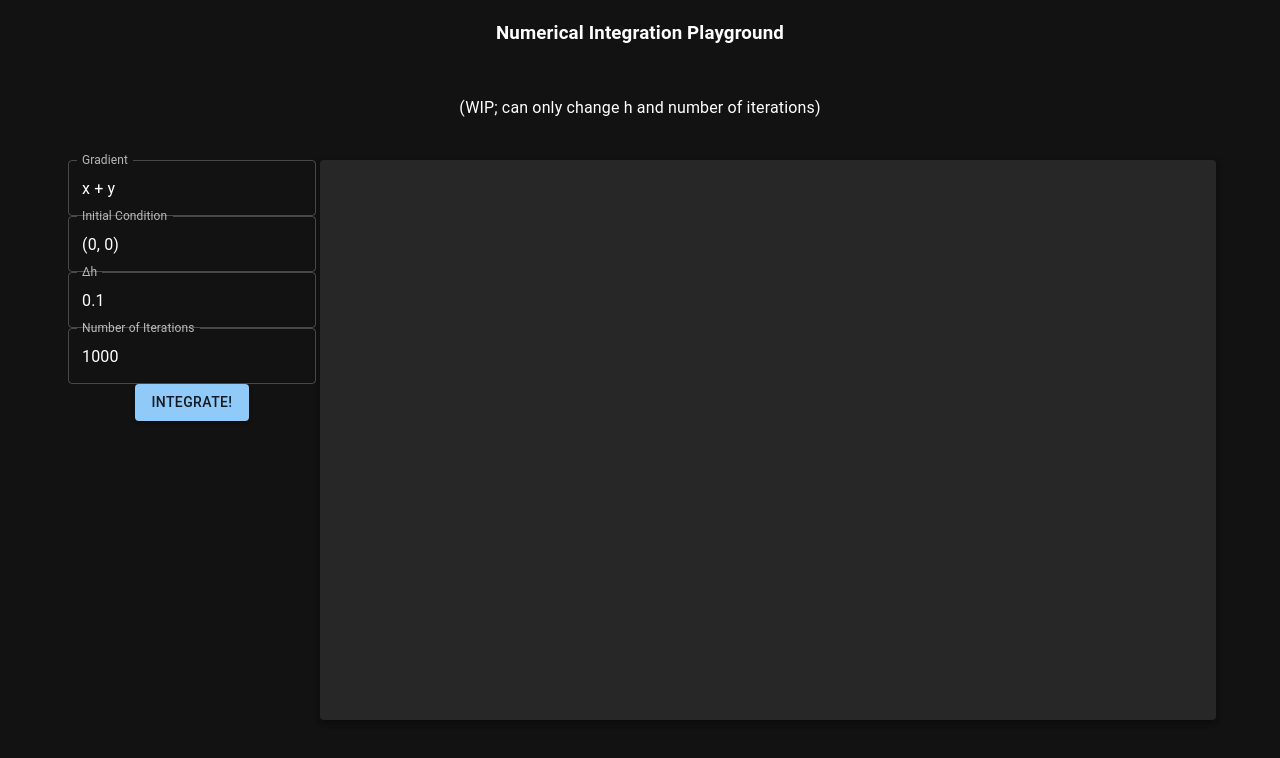
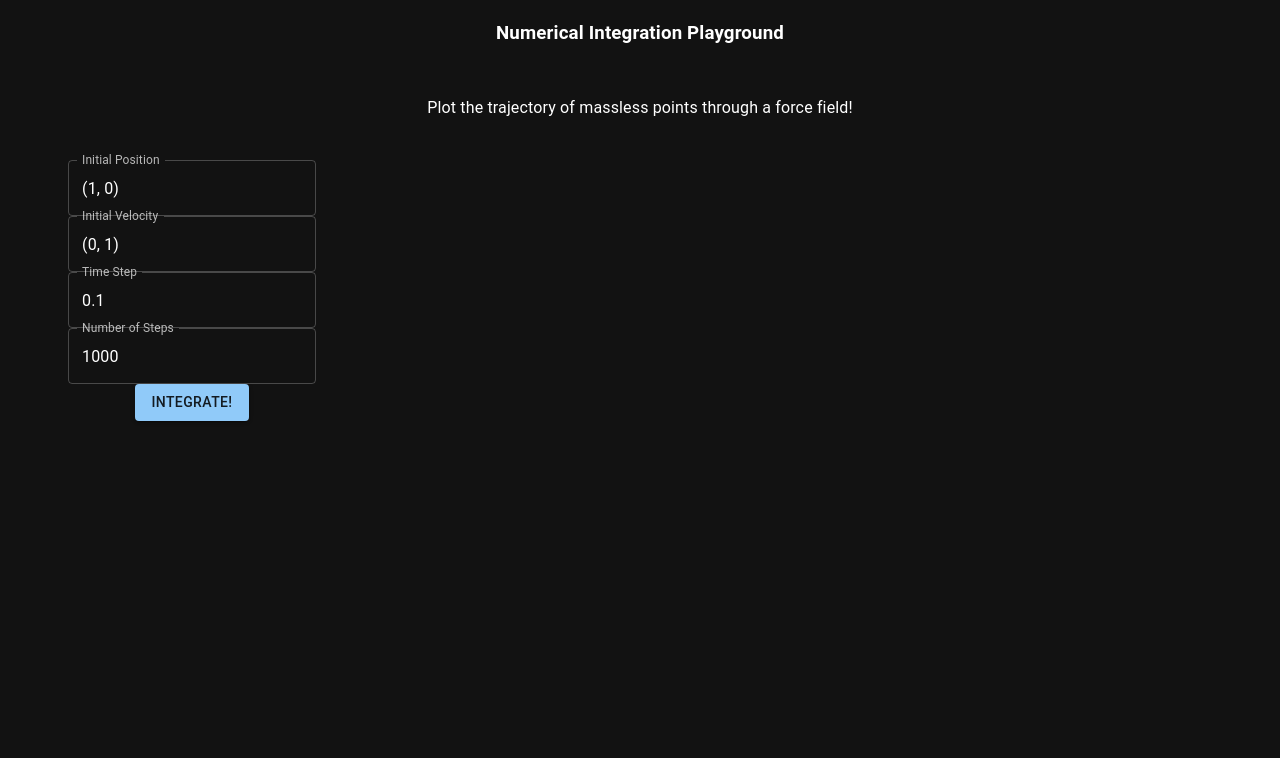
Before and after one commit to tarinyoom/ode-integrators, a React (Create React App) app in the folder frontend/: page / in a window 1280 px wide. Shown: the top 758 px of the page. Built offline with nearby package versions, Linux system fonts and the light colour scheme.

Commit message:
Input takes x + v, graph ortho scaling

```diff
--- a/frontend/src/App.tsx
+++ b/frontend/src/App.tsx
@@ -2,11 +2,11 @@ import CssBaseline from '@mui/material/CssBaseline';
 import { ThemeProvider, createTheme } from '@mui/material/styles';
 import { TextField, Button } from "@mui/material";
 import { useState } from 'react';
-import { parse, MathNode } from 'mathjs';
 import './App.css';
 import Graph from './Graph';
 import { Box } from '@mui/material';
 import { calculate } from './backendSurface';
+import { parsePoint2D, stringifyPoint, parseN, parseH } from './serdeInputs';
 
 function App() {
 
@@ -16,39 +16,17 @@ function App() {
     }
   });
 
-  const defaultGrad = "x + y";
-  const defaultInit = "(1, 0)";
+  const defaultX = "(1, 0)";
+  const defaultV = "(0, 1)";
   const defaultH = ".1";
   const defaultN = "1000";
 
-  function parseGrad(s: string) : MathNode | null {
-    try {
-      return parse(s);
-    } catch (_) {
-      return null;
-    }
-  }
-
-  function parseInit(s: string) : Point | null {
-    return {x: 0, y: 0};
-  }
-
-  function parseH(s: string) : number | null {
-    const val = parseFloat(s);
-    return val ? val : null;
-  }
-
-  function parseN(s: string) : number | null {
-    const val = parseInt(s);
-    return val ? val : null;
-  }
-
-  const [grad, setGrad] = useState<MathNode | null>(parseGrad(defaultGrad));
-  const [init, setInit] = useState<Point | null>(parseInit(defaultInit));
+  const [x, setX] = useState<Point | null>(parsePoint2D(defaultX));
+  const [v, setV] = useState<Point | null>(parsePoint2D(defaultV));
   const [h, setH] = useState<number | null>(parseH(defaultH));
   const [n, setN] = useState<number | null>(parseN(defaultN));
 
-  const [data, setData] = useState<Point[]>();
+  const [data, setData] = useState<PointState[]>();
 
   return (
     <ThemeProvider theme={darkTheme}>
@@ -58,28 +36,28 @@ function App() {
       <h3>Numerical Integration Playground</h3>
     </Box>
     <Box display="flex" justifyContent="center" height={"10vh"}>
-      <p>(WIP; can only change h and number of iterations)</p>
+      <p>Plot the trajectory of massless points through a force field!</p>
     </Box>
       <Box margin="auto" display="flex" height={"70vh"} width={"90vw"}>
         <Box width={"20vw"}>
-          <TextField
-            label="Gradient"
-            error={grad === null}
+        <TextField
+            label="Initial Position"
+            error={x===null}
             autoComplete="off"
-            defaultValue={"x + y"}
+            defaultValue={stringifyPoint(x)}
             onChange={(e) => {
-              setGrad(parseGrad(e.target.value))
+              setX(parsePoint2D(e.target.value));
             }} />
           <TextField
-            label="Initial Condition"
-            error={init===null}
+            label="Initial Velocity"
+            error={v===null}
             autoComplete="off"
-            defaultValue={"(0, 0)"}
+            defaultValue={stringifyPoint(v)}
             onChange={(e) => {
-              setInit(parseInit(e.target.value));
+              setV(parsePoint2D(e.target.value));
             }} />
           <TextField
-            label="Δh"
+            label="Time Step"
             error={h===null}
             autoComplete="off"
             defaultValue={h}
@@ -87,7 +65,7 @@ function App() {
               setH(parseH(e.target.value));
             }} />
           <TextField
-            label="Number of Iterations"
+            label="Number of Steps"
             error={n===null}
             autoComplete="off"
             defaultValue={n}
@@ -95,12 +73,14 @@ function App() {
               setN(parseN(e.target.value));
             }} />
           <Button variant="contained" onClick={async () => {
-            if (grad !== null && init !== null && h !== null && n !== null) {
+            if (x != null && v != null && h !== null && n !== null) {
               setData(await calculate({
-                //gradient: grad,
-                //initialCondition: init,
-                timeStep: h,
-                numSteps: n}));
+                init: [{
+                  x: x,
+                  v: v,
+                }],
+                h: h,
+                n: n}));
             }
           }}>Integrate!</Button>
         </Box>
--- a/frontend/src/Graph.tsx
+++ b/frontend/src/Graph.tsx
@@ -1,12 +1,12 @@
 import { useRef, useEffect } from 'react';
 import * as d3 from 'd3';
 import { BaseType } from 'd3';
-import { Paper } from '@mui/material';
 
-const Graph = ({data}:{data: Point[] | undefined}) => {
+const MARGIN = {top: 20, right: 20, bottom: 30, left: 50};
+const DATA_MARGIN = 1.3; // margin around data points within graph
 
-	const margin = {top: 20, right: 20, bottom: 30, left: 50};
-	const dataMargin = 1.3; // margin around data points within graph
+const Graph = ({data}:{data: PointState[] | undefined}) => {
+
 	const ref = useRef<any>();
 
 	function render() {
@@ -16,38 +16,47 @@ const Graph = ({data}:{data: Point[] | undefined}) => {
 
 		if (data !== undefined && data.length > 0) {
 			// Kind of hacky, is there a better way to find width/height of the image?
-			const width = parseInt(svg.style("width")) - margin.left - margin.right;
-			const height = parseInt(svg.style("height")) - margin.top - margin.bottom;
+			const width = parseInt(svg.style("width"));
+			const height = parseInt(svg.style("height"));
+			const graphDims = [width - MARGIN.left - MARGIN.right, height - MARGIN.top - MARGIN.bottom];
+
+			svg.append("rect")
+				.attr("fill", "0x000000")
+				.attr("width", width)
+				.attr("height", height);
 
 			// calculate domains to show all data points nicely
-			const extents = [d3.extent(data.map((d: Point) => d.x)), d3.extent(data.map((d: Point) => d.y))] as [number, number][];
-			const ranges  = extents.map(e => e[1] - e[0]).map(n => n / 2);
+			const extents = [d3.extent(data.map((d: PointState) => d.x[0])), d3.extent(data.map((d: PointState) => d.x[1]))] as [number, number][];
+			const scale  = extents
+				.map((e: [number, number], i: number) => (e[1] - e[0]) / graphDims[i])
+				.reduce((p: number, c: number) => Math.max(p, c));
+			const ranges  = graphDims.map(dim => dim * scale).map(n => n / 2);
 			const medians = extents.map(e => e[1] + e[0]).map(n => n / 2);
-			const domains = [0, 1].map(
-				i => [-1, 1].map(s => medians[i] + s * ranges[i] * dataMargin)
+			const domains = medians.map(
+				(median, i) => [-1, 1].map(s => median + s * ranges[i] * DATA_MARGIN)
 				)
 
 			// Add X axis
 			var xScale = d3
 				.scaleLinear()
 				.domain(domains[0])
-				.range([0, width]);
+				.range([0, graphDims[0]]);
 
 			var yScale = d3
 				.scaleLinear()
 				.domain(domains[1])
-				.range([height, 0])
+				.range([graphDims[1], 0])
 
 			svg.append("g")
-				.attr("transform", `translate(${margin.left}, ${height + margin.top})`)
+				.attr("transform", `translate(${MARGIN.left}, ${graphDims[1] + MARGIN.top})`)
 				.call(d3.axisBottom(xScale));
 
 			svg.append("g")
-				.attr("transform", `translate(${margin.left}, ${margin.top})`)
+				.attr("transform", `translate(${MARGIN.left}, ${MARGIN.top})`)
 				.call(d3.axisLeft(yScale));
 
 			const transformedData: [number, number][] = data.map(
-				d => [margin.left + xScale(d.x), margin.top + yScale(d.y)]
+				d => [MARGIN.left + xScale(d.x[0]), MARGIN.top + yScale(d.x[1])]
 			);
 
 			svg.append("g")
@@ -57,13 +66,13 @@ const Graph = ({data}:{data: Point[] | undefined}) => {
 			.append("circle")
 				.attr("cx", d => d[0] )
 				.attr("cy", d => d[1] )
-				.attr("r", width / 700)
+				.attr("r", "1px")
 				.style("fill", "#FFFFFF")
 
 			svg.append("path")
 				.attr("fill", "none")
 				.attr("stroke", "#FFFFFF")
-				.attr("stroke-width", width / 2000)
+				.attr("stroke-width", "0.2px")
 				.attr("d", d3.line()(
 					transformedData
 					))
@@ -78,13 +87,11 @@ const Graph = ({data}:{data: Point[] | undefined}) => {
 	})
 
 	return (
-		<Paper elevation={4} sx={{"height": "100%", "width": "100%"}}>
-			<svg
-				ref={ref}
-				width="100%"
-				height="100%"
-			/>
-		</Paper>
+		<svg
+			ref={ref}
+			width="100%"
+			height="100%"
+		/>
 	)
   }
 
--- a/frontend/src/backendSurface.ts
+++ b/frontend/src/backendSurface.ts
@@ -1,9 +1,13 @@
+import testData from "./testData.json";
+
 const BACKEND_ENDPOINT = "https://yhztmrh2ot3j5bsnzmo42zq2ja0apemx.lambda-url.us-west-1.on.aws/";
+const ONLINE = true;
 
 export async function calculate(req: IVPRequest): Promise<IVPResponse> {
 
 	console.log(`sending: ${JSON.stringify(req)}`);
 
+	if (ONLINE) {
 		return fetch(BACKEND_ENDPOINT, {
 			body: JSON.stringify(req),
 			headers: {
@@ -13,4 +17,7 @@ export async function calculate(req: IVPRequest): Promise<IVPResponse> {
 		}).then(async (response) => {
 			return (await response.json()).data;
 		});
+	} else {
+		return testData;
 	}
+}
--- /dev/null
+++ b/frontend/src/serdeInputs.ts
@@ -0,0 +1,42 @@
+export function parsePoint2D(s: string) : Point | null {
+	const point = parsePoint(s);
+	if (point === null || point.length !== 2) {
+		return null;
+	} else {
+		return point;
+	}
+}
+
+function parsePoint(s: string) : Point | null {
+	if (s.length === 0 || s[0] !== "(" || s[s.length - 1] !== ")") {
+		return null;
+	} else {
+		const components = s.substring(1, s.length - 1).split(",").map((fragment: string) => {
+			return parseFloat(fragment.trim());
+		});
+
+		if (components.includes(NaN)) {
+			return null;
+		} else {
+			return components;
+		}
+	}
+}
+
+export function stringifyPoint(p: Point | null) : string | null {
+	if (p === null) {
+		return null;
+	} else {
+		return `(${p.join(", ")})`;
+	}
+}
+
+export function parseH(s: string) : number | null {
+    const val = parseFloat(s);
+    return val ? val : null;
+}
+
+export function parseN(s: string) : number | null {
+    const val = parseInt(s);
+    return val > 0 ? val : null;
+}
--- a/frontend/src/testData.json
+++ b/frontend/src/testData.json
@@ -1,7 +1,10 @@
 [
-	{"x": 1000, "y": 1000},
-	{"x": 2000, "y": 2000},
-	{"x": 3000, "y": 3000},
-	{"x": 3000, "y": 1500},
-	{"x": 1500, "y": 200}
+	{"x": [1000, 1000], "v": [0, 0]},
+	{"x": [2000, 3000], "v": [0, 0]},
+	{"x": [3000, 1500], "v": [0, 0]},
+	{"x": [1500, 200], "v": [0, 0]},
+	{"x": [5000, 0], "v": [0, 0]},
+	{"x": [5000, 5000], "v": [0, 0]},
+	{"x": [0, 5000], "v": [0, 0]},
+	{"x": [0, 0], "v": [0, 0]}
 ]
```
Also changed, not shown: frontend/src/types.d.ts (+9 -8 lines). Lines whose indentation alone changed are shown as unchanged.
